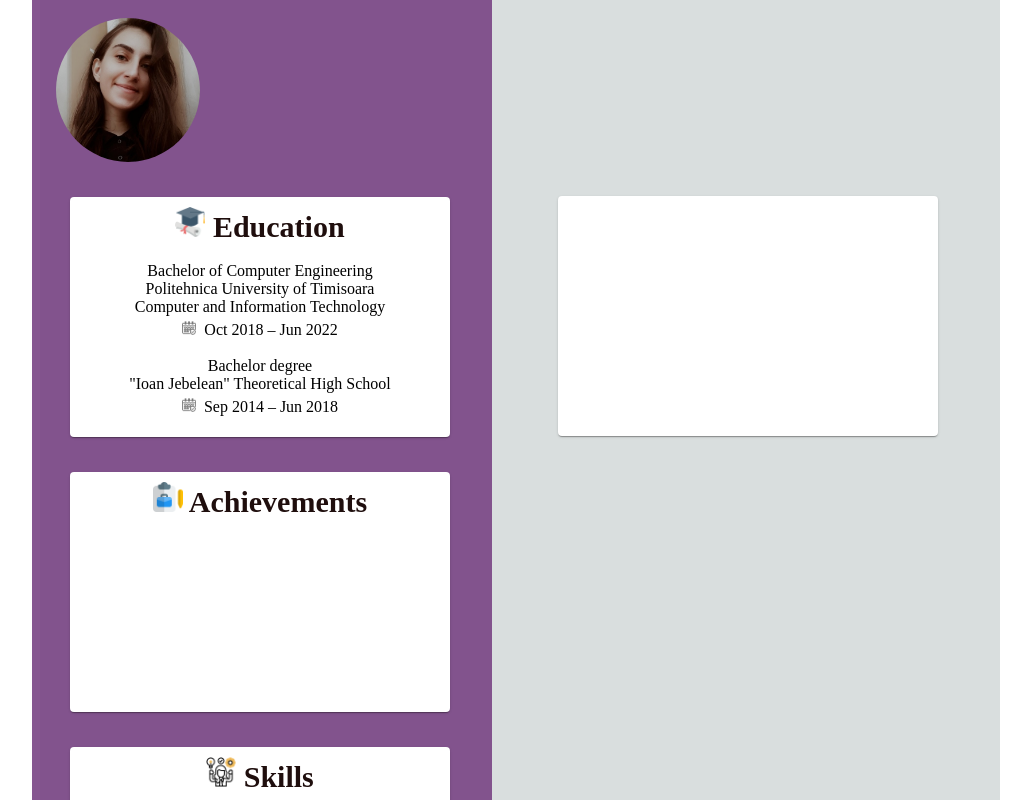
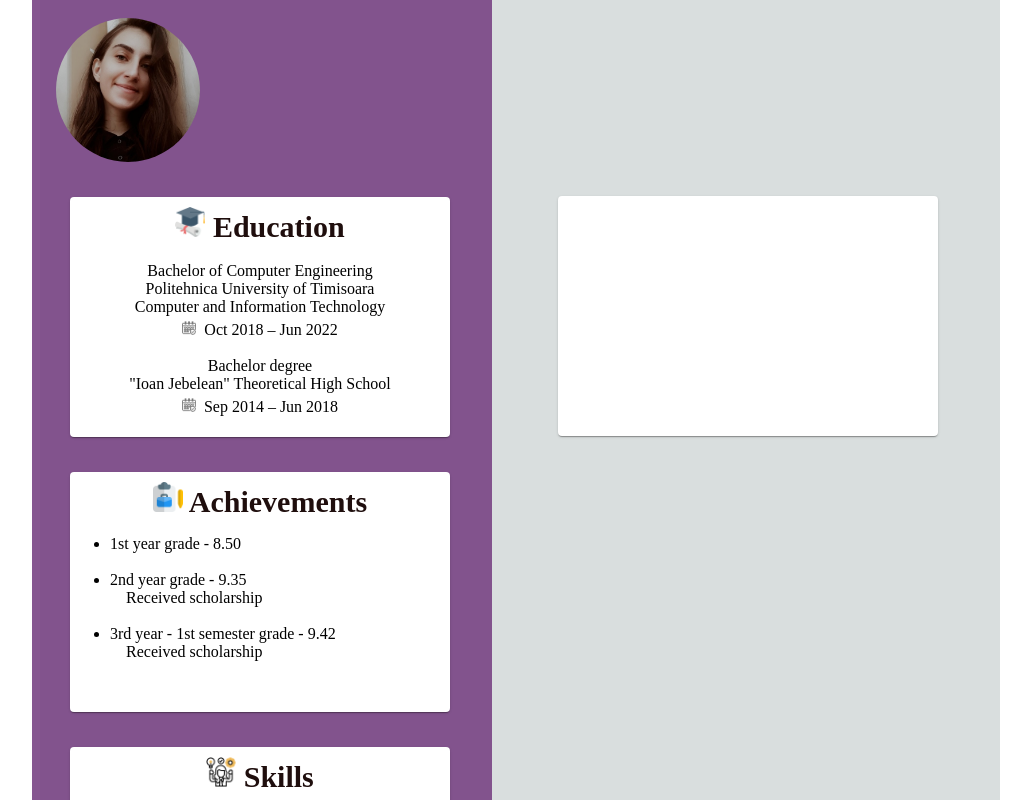
Before and after one commit to MateiuAdelinaSonia/my-react-resume, a React (Create React App) app: page / in a window 1280 px wide. Shown: the top 800 px of the page, without its empty margins (120-1151 px from the left). Built offline with nearby package versions, Linux system fonts and the light colour scheme.

Commit message:
Add my achievements.

```diff
--- a/src/App.js
+++ b/src/App.js
@@ -59,6 +59,14 @@ function App() {
                         <Paper align="center" className={classes.paper}>
                             <img src="../checklist.png" width='30' hight='30' style={{marginTop: '10px'}}/>
                             <typography style={{fontSize: 30, fontWeight: 'bold', color: '#1f0e0d'}}>   Achievements</typography>
+                            <div style={{textAlign: 'left', color: '#000'}}>
+                                <ul><li>1st year grade - 8.50</li> <br></br>
+                                    <li>2nd year grade - 9.35
+                                        <br></br>&nbsp;&nbsp;&nbsp; Received scholarship</li> <br></br>
+                                    <li>3rd year - 1st semester grade - 9.42
+                                        <br></br>&nbsp;&nbsp;&nbsp; Received scholarship</li> <br></br>
+                                </ul> <br></br>
+                            </div>
                         </Paper>
 
                     </Grid>
@@ -69,7 +77,7 @@ function App() {
                             <img src="../competence.png" width='30' hight='30' style={{marginTop: '10px'}}/>
                             <typography style={{fontSize: 30, fontWeight: 'bold', color: '#1f0e0d'}}>   Skills</typography>
                             <div style={{textAlign: 'left', color: '#000'}}>
-                                <ul><li>SQL, Java</li><br></br>
+                                <ul><li>SQL, Java</li> <br></br>
                                     <li>C, Excel, HTML, OOP, Design Patterns, GIT</li> <br></br>
                                         <li>C++, Matlab, Octave, PHP, Bash</li> <br></br>
                                             <li>Simulink, Verilog, Javascript, CSS</li>
```
